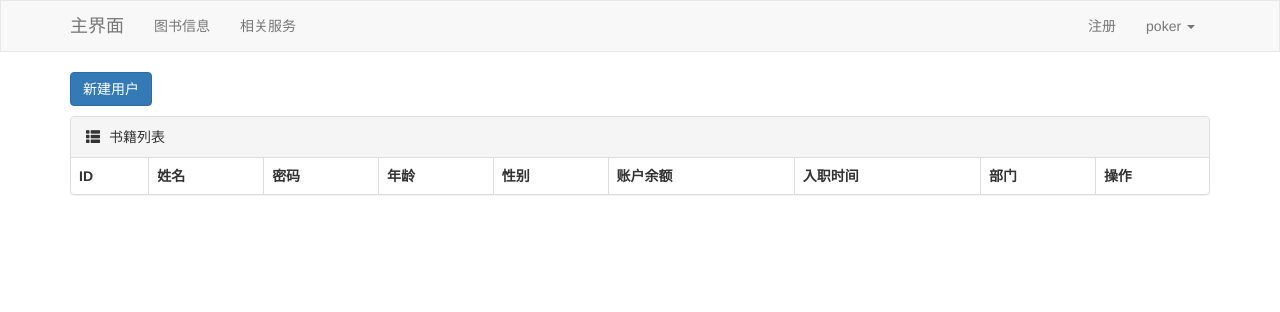
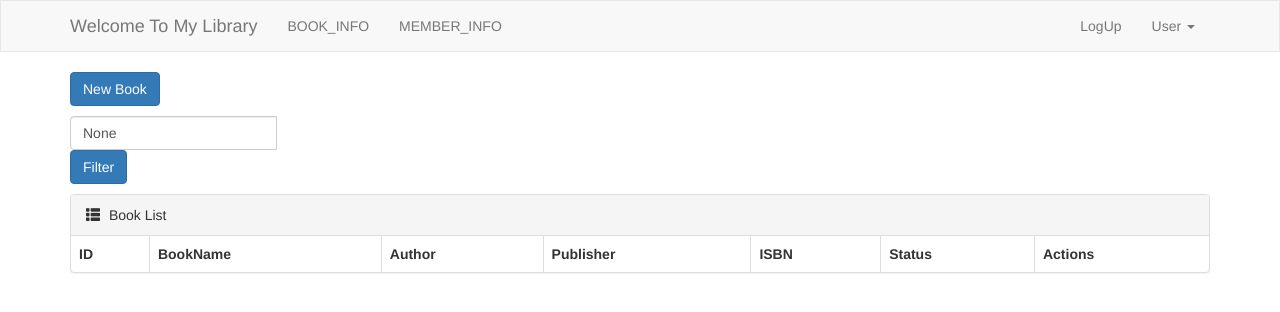
Before and after one commit to 2112529/NKU_DBMS, a Django app: page /book_info/ in a window 1280 px wide. Shown: the top 312 px of the page. Run offline with Django 4.2, Linux system fonts and the light colour scheme; data that the repository does not hold is empty; some libraries are stand-ins or nearby versions.

Commit message:
second commit

```diff
--- a/Django_Test/urls.py
+++ b/Django_Test/urls.py
@@ -3,6 +3,7 @@
 from app_test.views import index_app
 from app_test import views
 from app_test import account
+from app_test import books
 urlpatterns = [
     path('admin/', admin.site.urls),
     path('index_app/', index_app),
@@ -12,5 +13,14 @@
     path('login/',account.login),
     path('logup/',account.logup),
     path('orm_test/',views.orm_test),
-    path('book_info/',account.book_info),
+    path('book_info/',views.book_info),
+    path('mem_info/',account.mem_info),
+    path('main/',views.main),
+    path('add_emp/',views.add_emp),
+    path('add_book/',books.add_book),
+    path('edit_book/',books.edit_book),
+    path('delete_book/',books.delete_book),
+
+
+
 ]
--- a/app_test/account.py
+++ b/app_test/account.py
@@ -5,7 +5,8 @@
 from app_test.views import UserLogupModelForm
 
 
-from app_test.models import Users
+from app_test.models import Users, Member
+
 
 # 这一次不使用ModelForm,使用Form来实现
 class LoginForm(UserLoginModelForm):
@@ -73,14 +74,14 @@
         	# 手动抛出错误显示在"password"字段下
             form.add_error("password", "用户名或密码错误")
             return render(request, 'login.html', {"form": form})
-        return redirect("/book_info/")
+        return redirect("/main/")
 
     return render(request, 'login.html', {"form": form})
 
 def logup(request):
     """注册"""
     if request.method == "GET":
-        form = LoginForm()
+        form = LogupForm()
         return render(request, 'logup.html', {"form": form})
 
     form = LogupForm(data=request.POST)
@@ -96,5 +97,7 @@
 
     return render(request, 'logup.html', {"form": form})
 
-def book_info(request):
-    return render(request,"book_info.html")
+def mem_info(request):
+    mem_info=Member.objects.all()
+
+    return render(request,"mem_info.html",{"mem_info":mem_info})
--- a/app_test/templates/book_info.html
+++ b/app_test/templates/book_info.html
@@ -3,14 +3,26 @@
 {% block content %}
 <div class="container">
     <div style="margin-bottom: 10px">
-        <a class="btn btn-primary" href="#" target="_blank">新建用户</a>
+        <a class="btn btn-primary" href="/add_book/" target="_blank">New Book</a>
     </div>
+    <div style="display: flex; align-items: center;">
+        <form method="get" action="/book_info/">
+            <div class="input-group" style="margin-bottom: 10px;">
+                <input type="text" class="form-control" name="value" id="filterInput" placeholder="Enter information" value="{{ filter_value }}">
+                <div class="input-group-append">
+                    <button class="btn btn-primary" type="submit">Filter</button>
+                </div>
+            </div>
+        </form>
+    </div>
+
+
     <div>
         <div class="panel panel-default">
             <!-- Default panel contents -->
             <div class="panel-heading">
                 <span class="glyphicon glyphicon-th-list" aria-hidden="true" style="margin-right: 5px;"></span>
-                <span>书籍列表</span>
+                <span>Book List</span>
             </div>
 
             <!-- Table -->
@@ -18,30 +30,26 @@
                 <thead>
                     <tr>
                         <th>ID</th>
-                        <th>姓名</th>
-                        <th>密码</th>
-                        <th>年龄</th>
-                        <th>性别</th>
-                        <th>账户余额</th>
-                        <th>入职时间</th>
-                        <th>部门</th>
-                        <th>操作</th>
+                        <th>BookName</th>
+                        <th>Author</th>
+                        <th>Publisher</th>
+                        <th>ISBN</th>
+                        <th>Status</th>
+                        <th>Actions</th>
                     </tr>
                 </thead>
                 <tbody>
                     {% for obj in book_info %}
                     <tr>
-                        <th>{{ obj.id }}</th>
-                        <td>{{ obj.name }}</td>
-                        <td>{{ obj.password }}</td>
-                        <td>{{ obj.age }}</td>
-                        <td>{{ obj.get_gender_display }}</td>
-                        <td>{{ obj.account }}</td>
-                        <td>{{ obj.create_time|date:"Y-m-d" }}</td>
-                        <td>{{ obj.depart.title }}</td>
+                        <th>{{ obj.book_id }}</th>
+                        <td>{{ obj.book_title }}</td>
+                        <td>{{ obj.author }}</td>
+                        <td>{{ obj.publisher_name }}</td>
+                        <td>{{ obj.isbn }}</td>
+                        <td>{{ obj.status }}</td>
                         <td>
-                            <a class="btn btn-primary btn-xs" href="#">编辑</a>
-                            <a class="btn btn-danger btn-xs" href="#">删除</a>
+                            <a class="btn btn-primary btn-xs" href="/edit_book/">Edit</a>
+                            <a class="btn btn-danger btn-xs" href="/delete_book/">Delete</a>
                         </td>
                     </tr>
                     {% endfor %}
--- a/app_test/templates/layout.html
+++ b/app_test/templates/layout.html
@@ -32,27 +32,27 @@
                     <span class="icon-bar"></span>
                     <span class="icon-bar"></span>
                 </button>
-                <a class="navbar-brand" href="#">主界面</a>
+                <a class="navbar-brand" href="/main/">Welcome To My Library</a>
             </div>
 
             <!-- Collect the nav links, forms, and other content for toggling -->
             <div class="collapse navbar-collapse" id="bs-example-navbar-collapse-1">
                 <ul class="nav navbar-nav">
-                    <li><a href="#">图书信息</a></li>
-                    <li><a href="#">相关服务</a></li>
+                    <li><a href="/book_info/">BOOK_INFO</a></li>
+                    <li><a href="/mem_info/">MEMBER_INFO</a></li>
 
                 </ul>
                 <ul class="nav navbar-nav navbar-right">
-                    <li><a href="#">注册</a></li>
+                    <li><a href="/logup/">LogUp</a></li>
                     <li class="dropdown">
                         <a href="#" class="dropdown-toggle" data-toggle="dropdown" role="button" aria-haspopup="true"
-                            aria-expanded="false">poker <span class="caret"></span></a>
+                            aria-expanded="false">User <span class="caret"></span></a>
                         <ul class="dropdown-menu">
-                            <li><a href="#">个人信息</a></li>
-                            <li><a href="#">借阅信息</a></li>
-                            <li><a href="#">图书馆服务</a></li>
+                            <li><a href="#">Information</a></li>
+                            <li><a href="#">Borrow Details</a></li>
+                            <li><a href="#">Library Service</a></li>
                             <li role="separator" class="divider"></li>
-                            <li><a href="#">退出登录</a></li>
+                            <li><a href="/login/">Quit!!!</a></li>
                         </ul>
                     </li>
                 </ul>
--- a/app_test/views.py
+++ b/app_test/views.py
@@ -44,3 +44,31 @@
     class Meta:
         model= models.Users
         fields=["username","password","firstname","lastname"]
+
+def main(request):
+    return render(request,"Outer_welcome.html")
+
+from django.shortcuts import render
+from app_test.models import Book
+
+def book_info(request):
+    filter_value = request.GET.get('value')  # 获取输入框的值
+    books = Book.objects.all()
+
+    if filter_value:
+        books = books.filter(status=filter_value)  # 根据输入框的值进行筛选
+
+    context = {
+        'book_info': books,
+        'filter_value': filter_value  # 将筛选值传递给模板以便显示
+    }
+    return render(request, 'book_info.html', context)
+
+def add_emp(request):
+    return render(request,'add_emp.html')
+
+
+class ADD_BOOK_ModelForm(forms.ModelForm):
+    class Meta:
+        model = models.Book
+        fields = ["book_id","book_title", "category_id", "author", "book_copies", "book_pub", "publisher_name", "isbn", "copyright_year", "date_added", "status"]
```
Also changed, not shown: app_test/books.py (+86 -9 lines), app_test/templates/Outer_welcome.html (added, +10 -0 lines), app_test/templates/add_book.html (added, +84 -0 lines), app_test/templates/delete_book.html (added, +10 -0 lines), app_test/templates/edit_book.html (added, +10 -0 lines), app_test/templates/login.html (+4 -4 lines), app_test/templates/logup.html (+4 -4 lines), app_test/templates/mem_info.html (added, +58 -0 lines).
